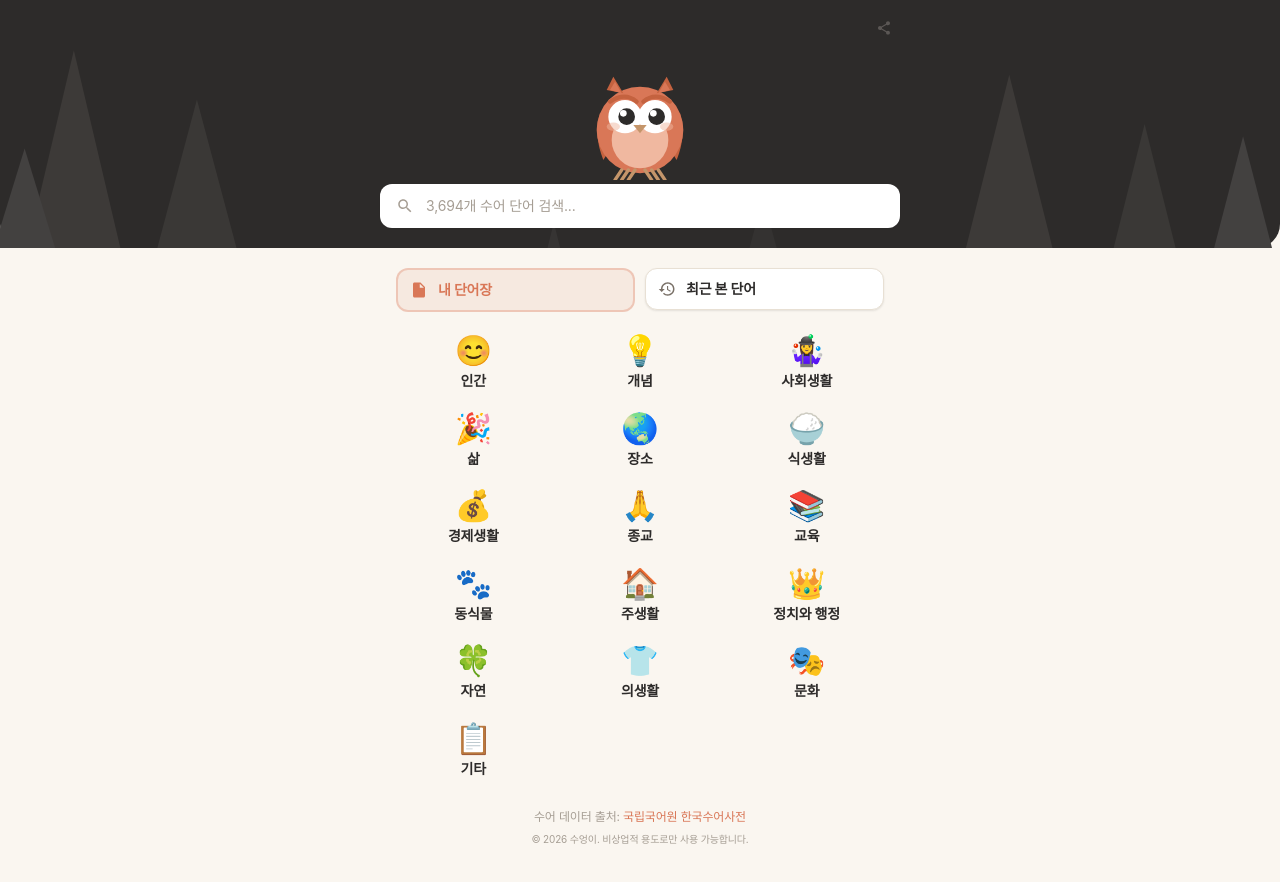
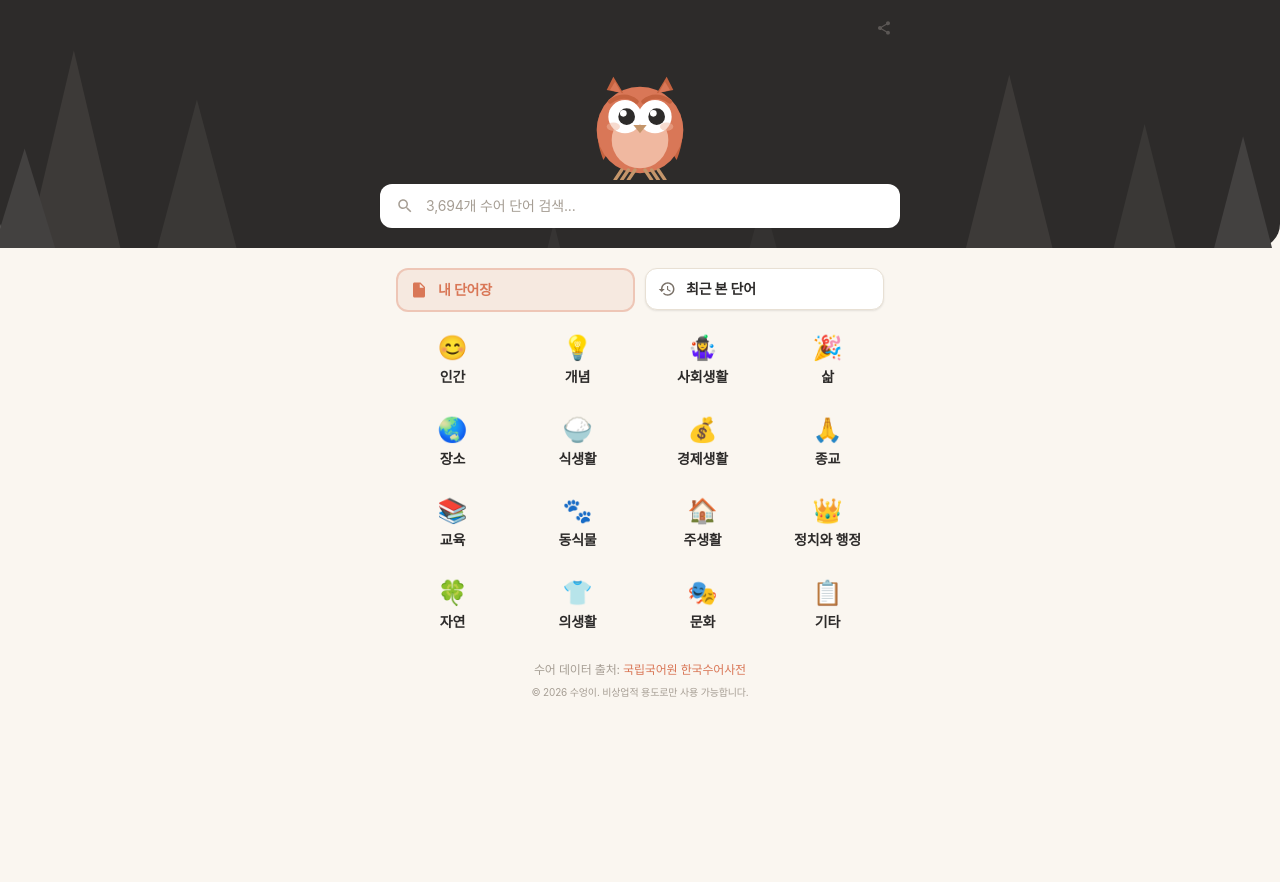
Before and after one commit to aaronshin12/deaf_project_001, a Next.js app in the folder sueo-gloss/: page / in a window 1280 px wide. Shown: the top 882 px of the page. After the commit the page ends 800 px from the top, so only its background shows below. Built offline with nearby package versions, Linux system fonts and the light colour scheme.

Commit message:
style: 카테고리 이모지 축소(2xl) + 4열 + 행간 1.5배(gap-y-7)
https://claude.ai/code/session_01UtZSSVxDFuwbzVQHAhBkjP

```diff
--- a/sueo-gloss/app/page.tsx
+++ b/sueo-gloss/app/page.tsx
@@ -156,10 +156,10 @@ export default function Home() {
 
         {/* Categories - emoji + title, no box around icon */}
         {categories.length > 0 && (
-          <div className="grid grid-cols-3 gap-x-3 gap-y-5">
+          <div className="grid grid-cols-4 gap-x-3 gap-y-7">
             {categories.map(({ name }) => (
               <Link key={name} href={`/category/${encodeURIComponent(name)}`} className="flex flex-col items-center gap-1 hover:scale-105 active:scale-95 transition-transform">
-                <span className="text-3xl">{getEmoji(name)}</span>
+                <span className="text-2xl">{getEmoji(name)}</span>
                 <span className="text-sm font-bold text-text-main text-center leading-tight">{name}</span>
               </Link>
             ))}
```
